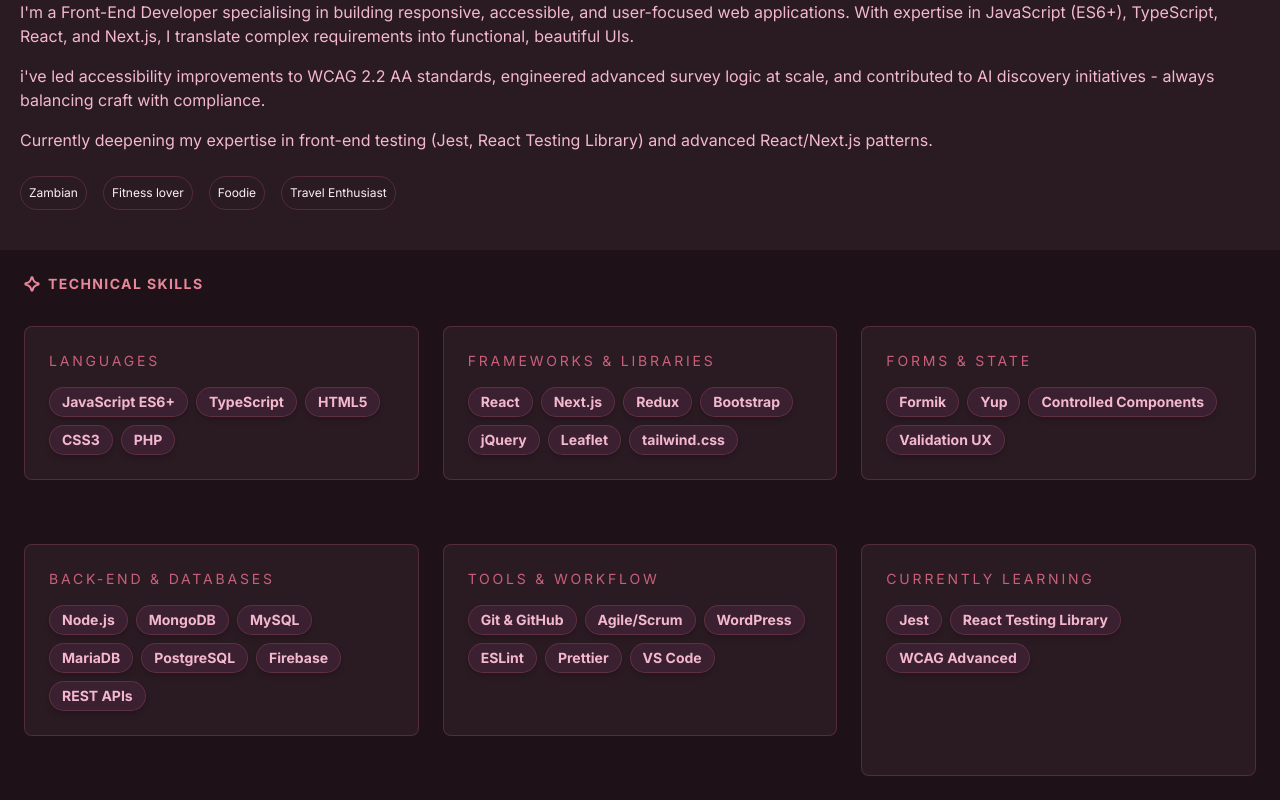
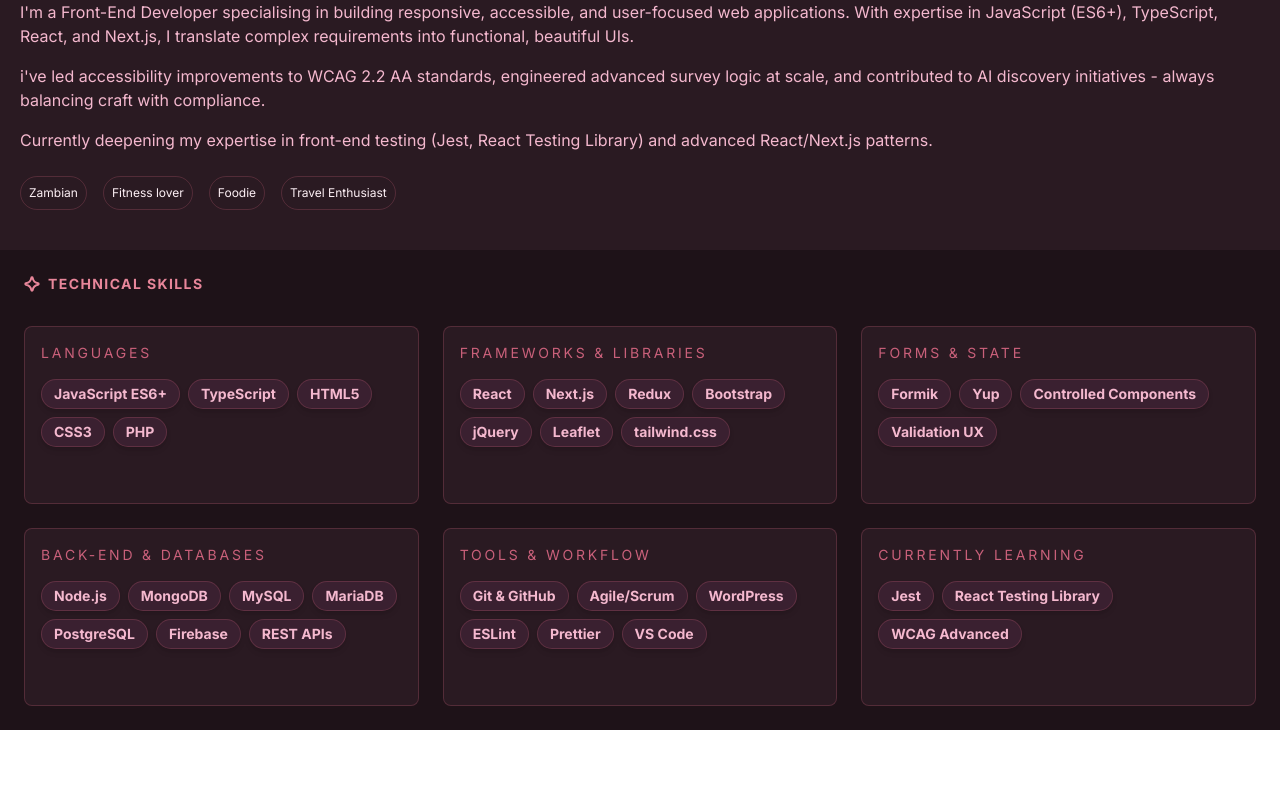
Before and after one commit to rufaro-ndhlovu/PortfolioWebsite, a Next.js app: page / in a window 1280 px wide. Shown: the part 1050-1850 px from the top of the page. After the commit the page ends 1780 px from the top, so only its background shows below. Built offline with nearby package versions, Linux system fonts and the light colour scheme; a web font is replaced by a local one.

Commit message:
Refactor SkillsCard component to remove unused icon prop and adjust styles for consistency in Skills section.

```diff
--- a/app/sections/Skills.tsx
+++ b/app/sections/Skills.tsx
@@ -3,18 +3,17 @@
 import React from "react";
 import SkillsCard from "../ui/SkillsCard";
 import Label from "../ui/Label";
-import { skillCategories, skills } from "../data/skills";
-import { otherSkills } from "../data/skills";
+import { skillCategories } from "../data/skills";
 
 export default function Skills() {
   return (
     <section className="p-6 bg-[var(--bg-dark)]">
       <Label>TECHNICAL SKILLS</Label>
-      <div className="mt-8 space-y-10 grid grid-cols-2 lg:grid-cols-3 gap-6 ">
+      <div className="mt-8 space-y-10 grid grid-cols-2 lg:grid-cols-3 gap-6 items-stretch">
         {skillCategories.map((category) => (
           <div
             key={category.title}
-            className="border border-[var(--pink-glow)] rounded-lg p-6 bg-[var(--bg-section)]"
+            className="h-full border border-[var(--pink-glow)] rounded-lg p-4 bg-[var(--bg-section)]"
           >
             <h3 className="text-sm uppercase tracking-[0.2em] text-[var(--pink-main)] mb-4">
               {category.title}
--- a/app/ui/SkillsCard.tsx
+++ b/app/ui/SkillsCard.tsx
@@ -7,7 +7,7 @@ type props = {
   name: string;
 };
 
-export default function SkillsCard({ key, name, icon }: props) {
+export default function SkillsCard({ key, name }: props) {
   return (
     <div className="bg-[var(--bg-card)] px-3 py-1 rounded-full shadow-md text-[var(--pink-light)] border border-[var(--pink-glow)]">
       <h4 className="text-sm font-bold">{name}</h4>
```
